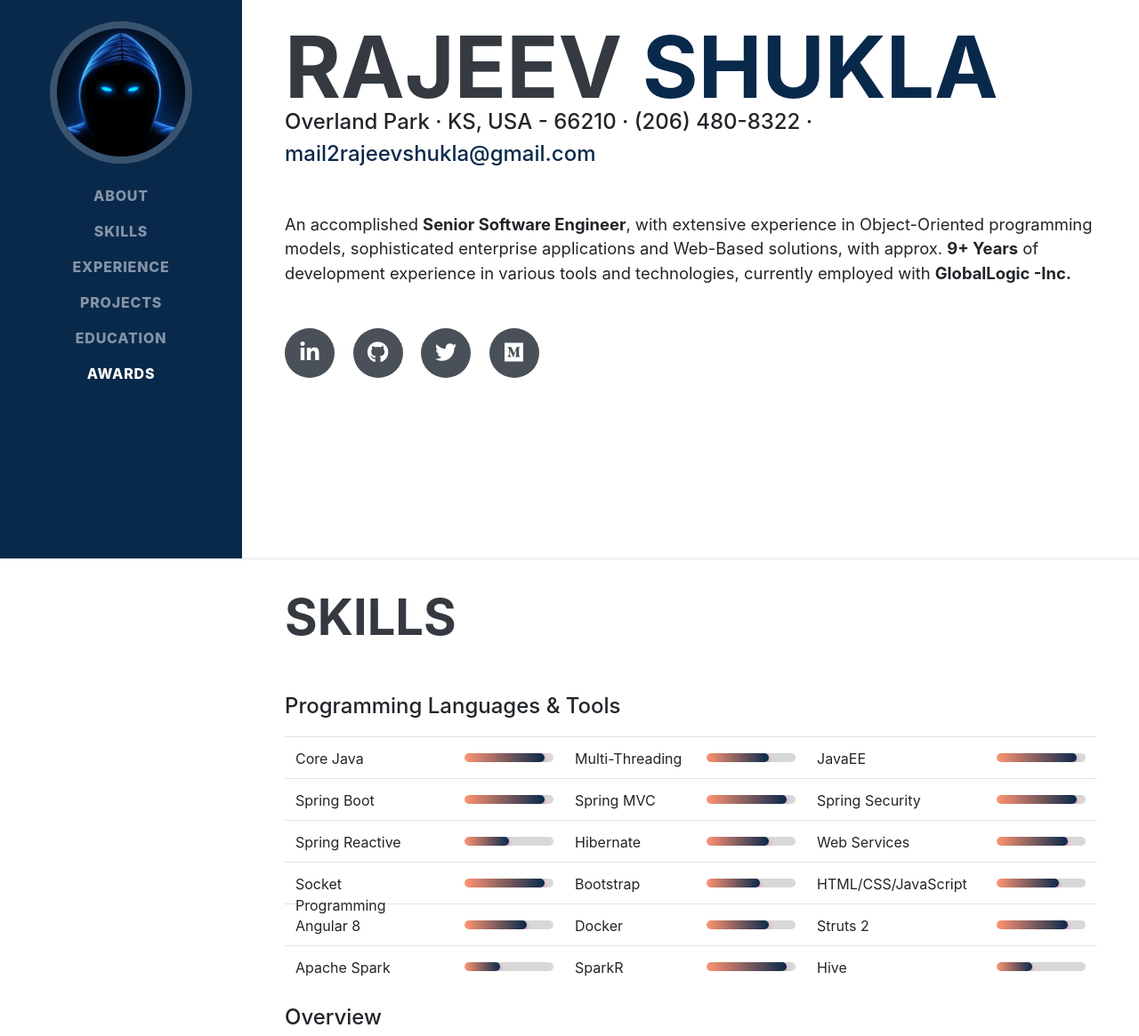
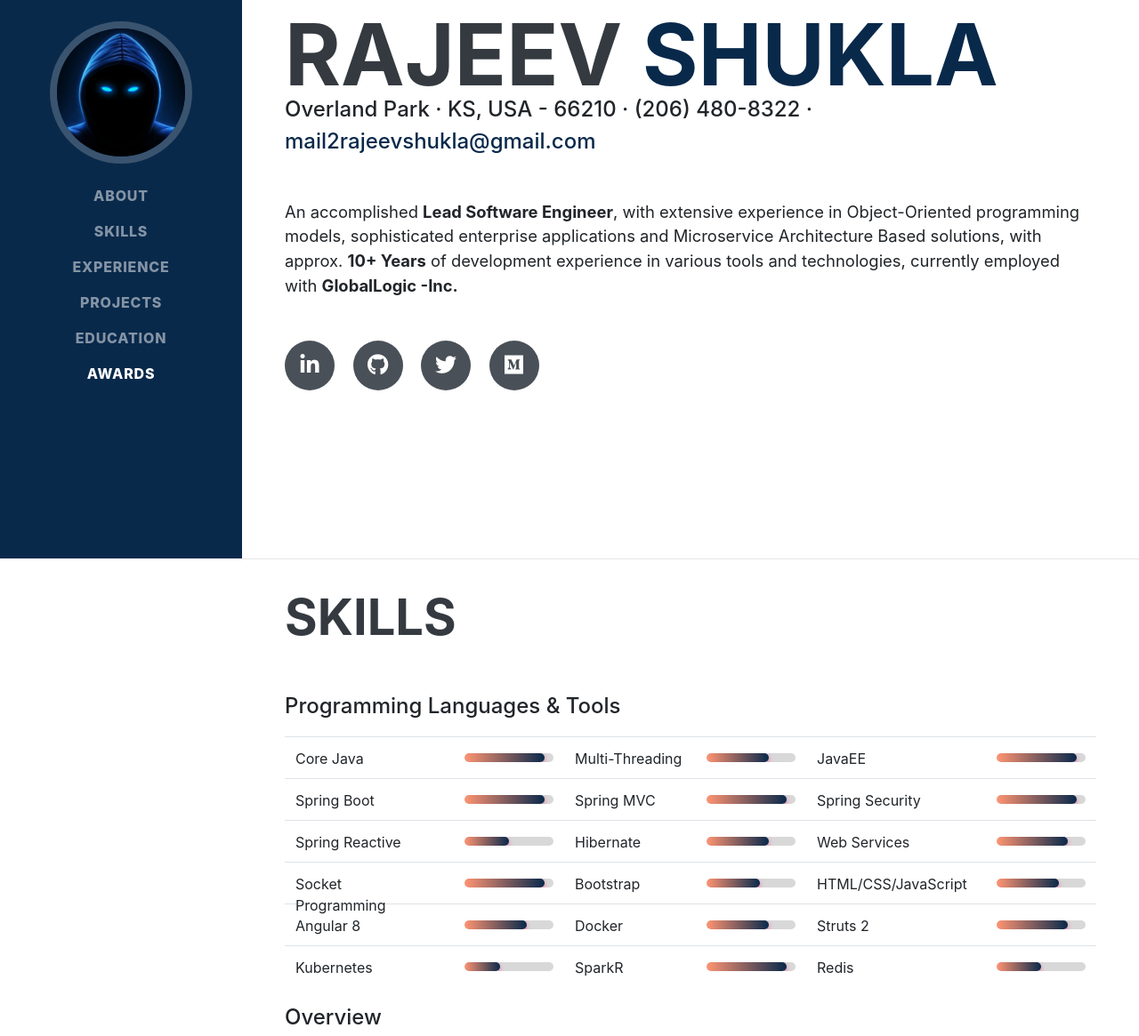
Before and after one commit to rajeevshukla/rajeevshukla.github.io, a plain HTML site: page index.html in a window 1280 px wide. Shown: the part 172-1337 px from the top of the page at 89% size. Drawn offline with Linux system fonts and the light colour scheme; a web font is replaced by a local one.

Commit message:
Update index.html

```diff
--- a/index.html
+++ b/index.html
@@ -84,10 +84,10 @@
           <div class="subheading mb-5">Overland Park · KS, USA - 66210 · (206) 480-8322 ·
             <a href="mailto:mail2rajeevshukla@gmail.com">mail2rajeevshukla@gmail.com</a>
           </div>
-          <p class="lead mb-5">An accomplished <b class="bold-text"> Senior Software Engineer</b>, with extensive
+          <p class="lead mb-5">An accomplished <b class="bold-text"> Lead Software Engineer</b>, with extensive
             experience in Object-Oriented
-            programming models, sophisticated enterprise applications and Web-Based solutions, with approx.
-            <b class="bold-text">9+ Years</b> of development experience in various tools and technologies, currently
+            programming models, sophisticated enterprise applications and Microservice Architecture Based solutions, with approx.
+            <b class="bold-text">10+ Years</b> of development experience in various tools and technologies, currently
             employed with
             <b class="bold-text">GlobalLogic -Inc.</b></p>
           <div class="social-icons">
@@ -242,7 +242,7 @@
             </tr>
             <tr>
               <td>
-                <div class="float-left" style="width: 49%; height: 20px;">Apache Spark</div>
+                <div class="float-left" style="width: 49%; height: 20px;">Kubernetes</div>
                 <div class="progress float-right">
                   <div class="progress-done" data-done="40">
                   </div>
@@ -256,9 +256,9 @@
                 </div>
               </td>
               <td>
-                <div class="float-left" style="width: 49%; height: 20px;">Hive</div>
+                <div class="float-left" style="width: 49%; height: 20px;">Redis</div>
                 <div class="progress float-right">
-                  <div class="progress-done" data-done="40">
+                  <div class="progress-done" data-done="50">
                   </div>
                 </div>
               </td>
```
